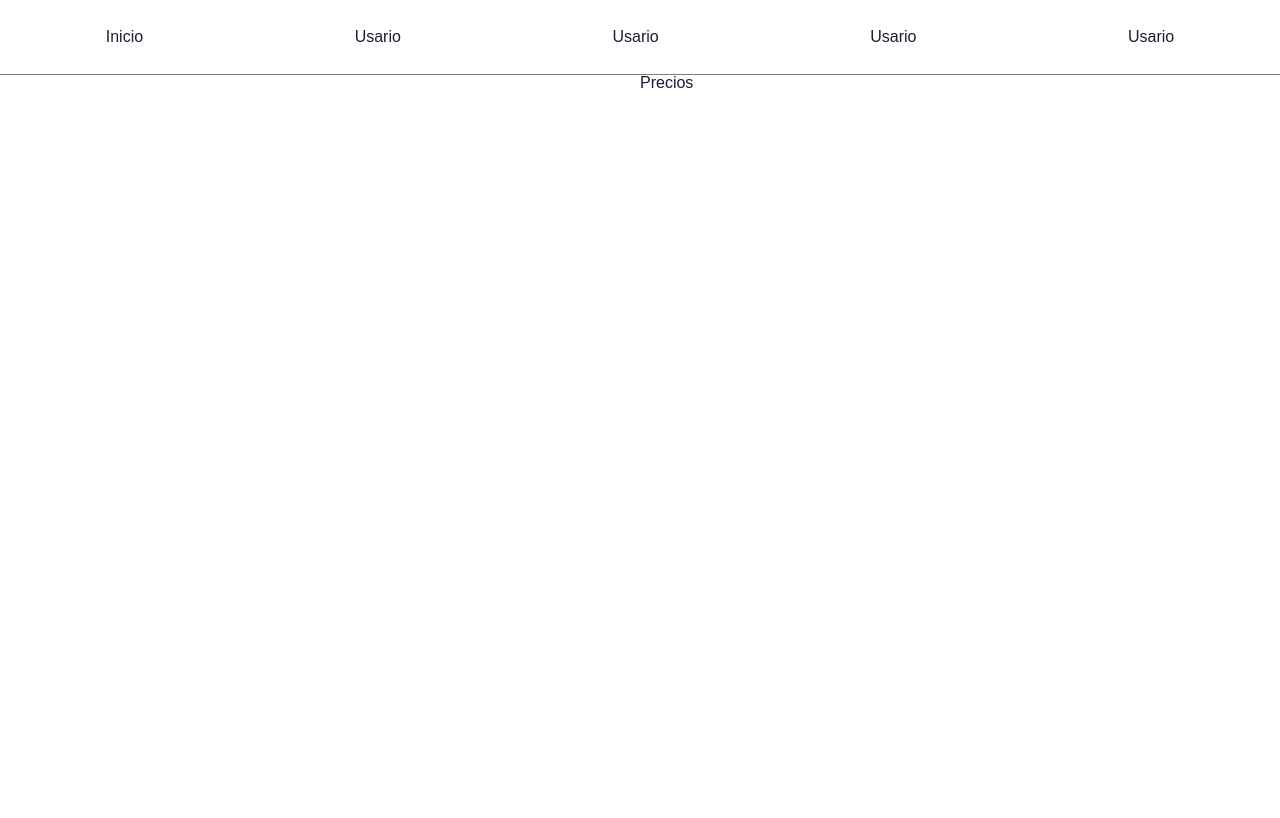
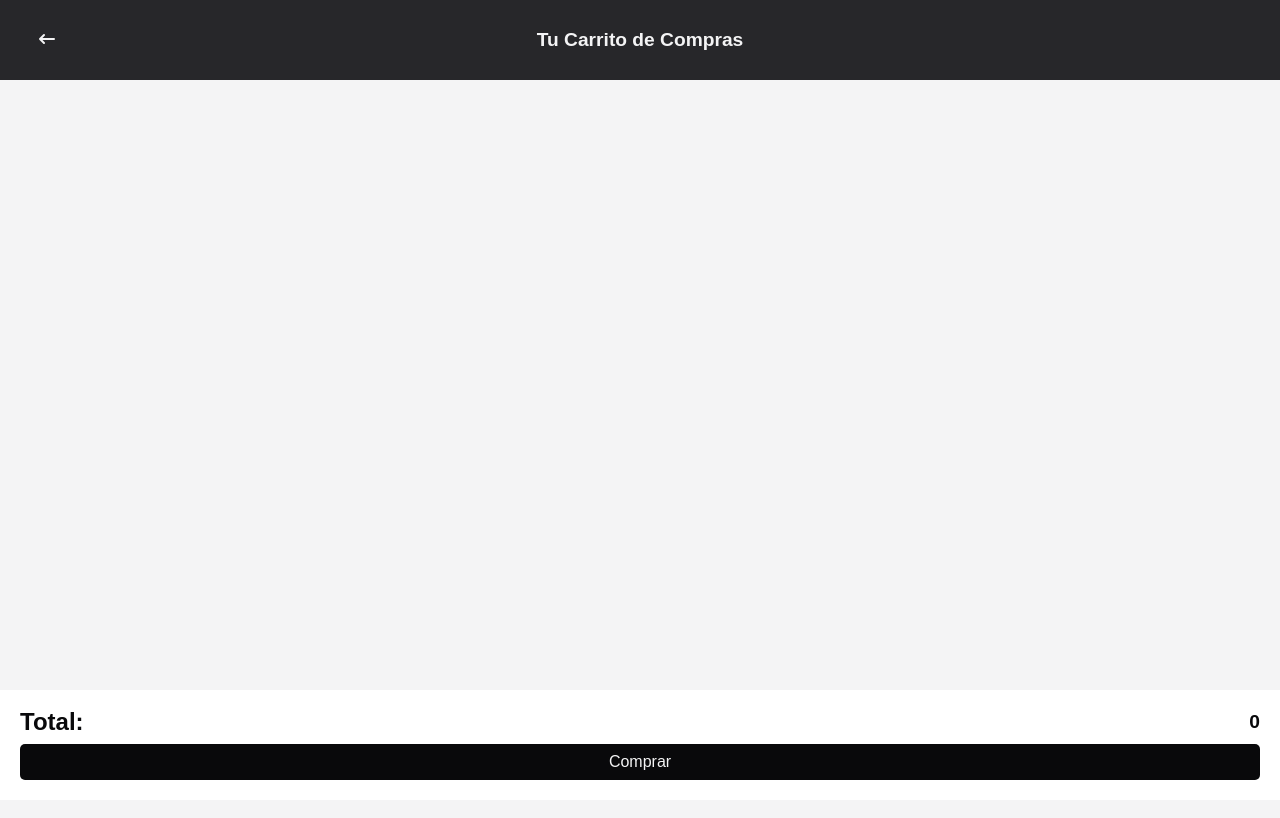
Before and after one commit to TobiasOnandia/tinder-swipe, a website: page tienda-tobias-onandia/pages/shop/shop.html in a window 1280 px wide. Drawn offline with Linux system fonts and the light colour scheme.

Commit message:
shop finish

```diff
--- a/tienda-tobias-onandia/global.css
+++ b/tienda-tobias-onandia/global.css
@@ -1,22 +1,15 @@
 :root {
   --background: #ffffff;
-  --foreground: #171717;
-  --foreground: #1A1E33;
-  --primary: #1C1F33;
-  --secondary: #F3F3F3;
-  --muted: #F3F3F3;
-  --muted-foreground: #7B7C80;
-  --accent: #F3F3F3;
-  --accent-foreground: #1A1E33;
-  --border: #D4D9E5;
+  --foreground: #f4f4f5;
+  --primary: #09090b;
+  --secondary: #a1a1aa;
+  --muted: #d4d4d8;
+  --muted-foreground: #27272a;
+  --accent: #18181b;
+  --accent-foreground: #e4e4e7;
+  --border: #52525b;
 }
 
-@media (prefers-color-scheme: dark) {
-  :root {
-    --background: #0a0a0a;
-    --foreground: #ededed;
-  }
-}
 
 * {
     margin: 0;
@@ -33,7 +26,7 @@ footer, header, hgroup, menu, nav, section {
 }
 body {
     line-height: 1;
-    font-family: 'Montserrat', sans-serif; /* Aplica la fuente Montserrat */
+    font-family: 'Montserrat', sans-serif;
 }
 ol, ul {
     list-style: none;
@@ -53,8 +46,8 @@ table {
 
 
 body {
-  color: var(--foreground);
-  background: var(--background);
+  color: var(--primary);
+  background: #fff;
   font-family: 'Montserrat', sans-serif;
 
 }
--- a/tienda-tobias-onandia/pages/shop/shop.code.js
+++ b/tienda-tobias-onandia/pages/shop/shop.code.js
@@ -1,73 +1,96 @@
 const $ = (el) => document.querySelector(el)
-const $$ = (el) => document.querySelectorAll(el)
+// const $$ = (el) => document.querySelectorAll(el)
 
-const PRODUCTS_STORAGE = JSON.parse(window.localStorage.getItem('cart')) || []
+let productsStorage = JSON.parse(window.localStorage.getItem('cart')) || []
+const main = $('main')
+
+function updateLocalStorage () {
+  window.localStorage.setItem('cart', JSON.stringify(productsStorage))
+}
 
 function decreaseDisplayStock (product, span) {
   if (product.displayStock > 1) {
     product.displayStock -= 1
-    console.log(product.displayStock)
     span.textContent = product.displayStock
+    updateLocalStorage()
+    calculatePrice()
   }
 }
 
 function increaseDisplayStock (product, span) {
   if (product.displayStock < product.stock) {
     product.displayStock += 1
-    console.log(product.displayStock)
     span.textContent = product.displayStock
+    updateLocalStorage()
+    calculatePrice()
   }
 }
 
 function deleteCard (productId, productElement) {
-  const updatedProducts = PRODUCTS_STORAGE.filter((product) => product.id !== productId)
-  window.localStorage.setItem('cart', JSON.stringify(updatedProducts))
+  productsStorage = productsStorage.filter((product) => product.id !== productId)
+  updateLocalStorage()
   productElement.remove()
+  calculatePrice()
 }
 
-const main = $('main')
-function generateCard (products) {
-  products.forEach((product) => {
+function generateCard () {
+  productsStorage.forEach((product) => {
+    const productElement = document.createElement('article')
     product.displayStock = 1
-
-    const productElement = document.createElement('article')
-    productElement.setAttribute('data-id', product.id) // Asigna un ID único a cada elemento para identificarlo
     productElement.innerHTML = `
+     <div>
       <figure>
         <img src="${product.thumbnail}" alt="${product.title}">
       </figure>
+
       <div>
           <h2>${product.title}</h2>
-        <p>${product.description}</p>
-        <p>Precio: $ ${product.price}</p>
+          <p>Precio unitario: $ ${product.price}</p>
+      </div>
+
+     </div>
+
+        <footer>
           <button class="lower">
           <svg width="24" height="24" fill="none" xmlns="http://www.w3.org/2000/svg"><path fill="currentColor" d="M5 11h14v2H5z"/></svg>
           </button>
-        <span>${product.displayStock}</span>
+          <span class="displayStock">${product.displayStock}</span>
           <button class="upper">
             <svg xmlns="http://www.w3.org/2000/svg" width="24" height="24" fill="none" stroke="currentColor" stroke-width="2" stroke-linecap="round" stroke-linejoin="round" class="icon icon-tabler icons-tabler-outline icon-tabler-plus"><path d="M0 0h24v24H0z" stroke="none"/><path d="M12 5v14M5 12h14"/></svg>
           </button>
           <button class="delete">
             <svg xmlns="http://www.w3.org/2000/svg" width="24" height="24" fill="none" stroke="currentColor" stroke-width="2" stroke-linecap="round" stroke-linejoin="round" class="icon icon-tabler icons-tabler-outline icon-tabler-x"><path d="M0 0h24v24H0z" stroke="none"/><path d="M18 6 6 18M6 6l12 12"/></svg>
           </button>
-      </div>
+        </footer>
     `
 
     const lower = productElement.querySelector('.lower')
     const upper = productElement.querySelector('.upper')
-    const span = productElement.querySelector('span')
+    const span = productElement.querySelector('.displayStock')
     const deleter = productElement.querySelector('.delete')
-
     lower.addEventListener('click', () => decreaseDisplayStock(product, span))
     upper.addEventListener('click', () => increaseDisplayStock(product, span))
     deleter.addEventListener('click', () => deleteCard(product.id, productElement))
-
     main.appendChild(productElement)
   })
+
+  calculatePrice()
 }
 
-async function renderProducts () {
-  generateCard(PRODUCTS_STORAGE)
+function calculatePrice () {
+  const totalPrice = productsStorage.reduce((sum, product) => {
+    return sum + product.price * product.displayStock
+  }, 0)
+
+  $('.totalPrice').innerHTML = totalPrice
 }
+const totalEl = document.createElement('seccion')
+totalEl.classList.add('total')
 
-renderProducts()
+totalEl.innerHTML = `
+  <h3>Total:  <span class='totalPrice'>$</span></h3>
+  <button class="checkout">Comprar</button>
+  `
+
+main.appendChild(totalEl)
+generateCard()
--- a/tienda-tobias-onandia/pages/shop/shop.html
+++ b/tienda-tobias-onandia/pages/shop/shop.html
@@ -11,26 +11,13 @@
 <script type="module" src="/pages/shop/shop.code.js"></script>
 <body>
     <header>
-        <nav>
-            <ul>
-                <li>Inicio</li>
-                <li>Usario</li>
-                <li>Usario</li>
-                <li>Usario</li>
-                <li>Usario</li>
-            </ul>
-        </nav>
+        <a href="/pages/tienda/tienda.html">
+            <svg xmlns="http://www.w3.org/2000/svg" width="24" height="24" fill="none" stroke="currentColor" stroke-width="2" stroke-linecap="round" stroke-linejoin="round" class="icon icon-tabler icons-tabler-outline icon-tabler-arrow-narrow-left"><path d="M0 0h24v24H0z" stroke="none"/><path d="M5 12h14M5 12l4 4M5 12l4-4"/></svg>
+        </a>
+        <h1>Tu Carrito de Compras</h1>
     </header>
-
     <main>
-
     </main>
 
-    <aside>
-        <form action="">
-            <legend>Precios</legend>
-        </form>
-
-    </aside>
 </body>
 </html>
--- a/tienda-tobias-onandia/pages/shop/shop.module.css
+++ b/tienda-tobias-onandia/pages/shop/shop.module.css
@@ -1,104 +1,163 @@
+
 body{
-    display: grid;
-    grid-template-areas:
-    'header header '
-    'main aside '
-    ;
-    grid-template-columns: 50% 1fr;
+    background-color: var(--foreground);
 }
 
 header{
-    grid-area: header;
-    width: 100%;
-    height: 75px;
     display: flex;
+    height: 80px;
+    padding: 20px;
+    background-color: var(--muted-foreground);
+    color: var(--foreground);
+    justify-content: center;
     align-items: center;
-    border-bottom: 1px solid var(--muted-foreground);
-    justify-content: space-between;
+    position: relative;
+
+    & > a{
+        width: max-content;
+        position: absolute;
+        left: 25px;
+        transition: all 0.3s ease-in-out;
+
+        border-radius: 5px;
+        padding: 10px;
+
+        &:hover{
+            transform:translateX(-5px);
+            background-color: var(--primary);
+        }
+
+    }
 }
 
 
-nav{
+
+div{
     display: flex;
-    width: 100%;
-    height: 100%;
     align-items: center;
-    justify-content: center;
 
-    &>div{
+    &> div{
         display: flex;
-        justify-content: center;
-        align-items: center;
-            flex: 1;
+        flex-direction: column;
+        justify-content: start;
+        align-items: start;
     }
 }
-ul {
+
+h1{
+    font-size: 1.2rem;
+    font-weight: bold;
+}
+
+main {
+    padding: 20px ;
     display: flex;
     align-items: center;
-    justify-content: space-around;
-    flex: 1;
+    flex-direction: column;
+    background-color: var(--foreground);
+    width: 100%;
+    gap: 10px;
+    height: calc(100vh - 80px);
+    overflow-y: scroll;
 }
 
-
-li{
-    &:first-child{
-        display: flex;
-        align-items: center;
-        justify-content: center;
-        position: relative;
-
-        & > input{
-            width: 250px;
-            height: 40px;
-            border-radius: 5px;
-            padding: 10px;
-            padding-right: 40px;
-            border: 1px solid var(--border);
-            color: var(--muted);
-            outline: none;
-            background-color: transparent;
-        }
-    }
-}
-main{
-    grid-area: main;
-    height: 100svh;
-
-}
 
 article{
     display: flex;
     align-items: center;
-    gap: 10px;
-    max-width: max-content;
+    width: 100%;
+    justify-content: space-around;
+    background-color: var(--background);
+    border-radius: 10px;
+
+    & >div{
+        width: 60%;
+    }
+
+    &:last-child{
+        margin-bottom: 100px;
+    }
+}
+
+h2{
+    font-size: 1rem;
+    font-weight: bold;
+}
+
+
+img {
+    width: 150px;
+    height: 150px;
+}
+
+aside {
+    background-color: var(--foreground);
+    border-top: 1px solid var(--border);
+    display: flex;
+    justify-content: center;
+    align-items: center;
+
+    & > section {
+        display: flex;
+        align-items: center;
+        justify-content: center;
+        width: 80%;
+        justify-content: space-between;
+    }
 
 }
 
-h2 {
-    font-size: 1.5rem;
-    font-weight: 500;
-    margin-bottom: 0.5rem;
+span{
+    font-size: 1.2rem;
+    font-weight: 600;
 }
 
-div > p {
-        max-width: 500px;
-        text-wrap: balance;
-        margin-bottom: 0.5rem;
-    }
-
-
-aside{
-    grid-area: aside;
+h3{
+    font-size: 1.5rem;
+    font-weight: bold;
 }
 
+footer{
+    display: flex;
+    align-items: center;
+    gap: 10px;
+}
 
-button{
+button {
     background-color: transparent;
     cursor: pointer;
-    font-size: 1.5rem;
-    transition: all 0.3s ease;
-    border-radius: 50%;
-    width: 2rem;
-    height: 2rem;
-    color: white;
 }
+
+p{
+    color: var(--secondary);
+}
+
+.total{
+    display: flex;
+    height: max-content;
+    padding: 20px;
+    width: 100%;
+    flex-direction: column;
+    align-items: end;
+    justify-content: space-between;
+    background-color: var(--background);
+    position: absolute;
+    bottom: 0;
+
+}
+
+h3{
+    display: flex;
+    align-items: center;
+    justify-content: space-between;
+    width: 100%;
+    margin-bottom: 10px;
+}
+
+.checkout{
+    background-color: var(--primary);
+    color: var(--foreground);
+    width: 100%;
+    padding: 10px;
+    border-radius: 5px;
+}
```
Lines whose indentation alone changed are shown as unchanged.
